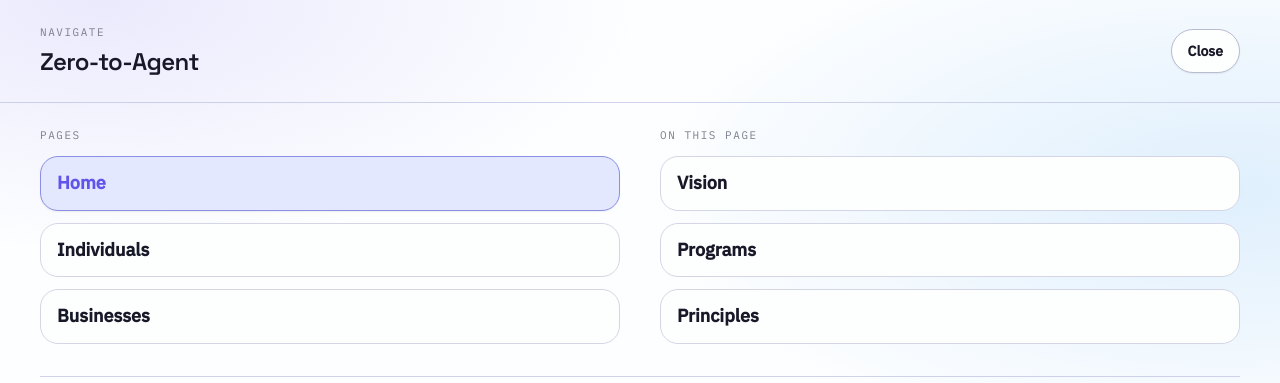
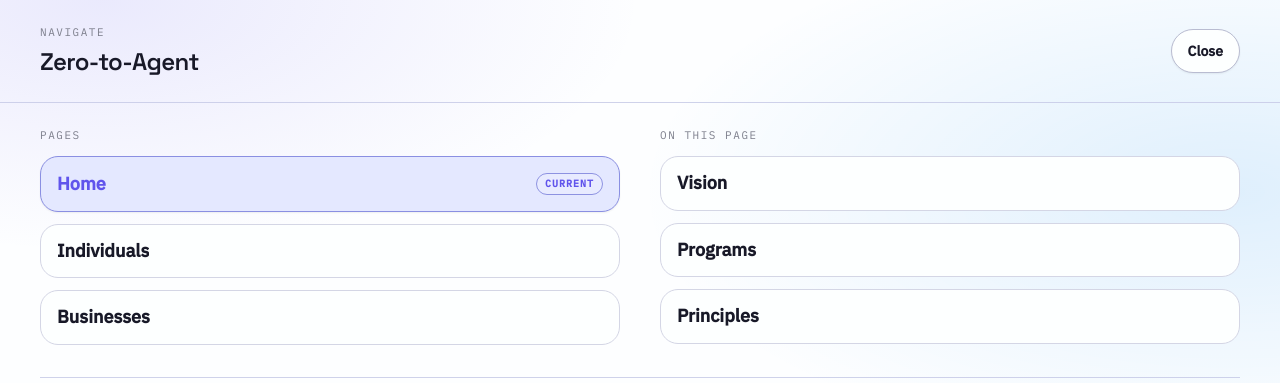
Before and after one commit to itsAR-VR/Z2A, a Next.js app: page / in a window 1280 px wide. Both pictures are taken after a click on the button "Open menu". Shown: the top 383 px of the page. Built offline with nearby package versions, Linux system fonts and the light colour scheme; no server answers.

Commit message:
feat: make menu current-page state explicit

```diff
--- a/src/components/Nav.tsx
+++ b/src/components/Nav.tsx
@@ -477,6 +477,7 @@ export function Nav() {
                             key={link.href}
                             ref={index === 0 ? firstOverlayLinkRef : undefined}
                             href={link.href}
+                            aria-label={isActive ? `${link.label} (current page)` : link.label}
                             aria-current={isActive ? "page" : undefined}
                             onClick={closeMenu}
                             className={`group tilt-hover rounded-[var(--radius-lg)] border px-4 py-4 text-lg font-semibold transition-[background-color,color,border-color,box-shadow] duration-300 [transition-timing-function:var(--ease-expo)] focus-visible:outline-none focus-visible:ring-2 focus-visible:ring-[var(--color-focus)] focus-visible:ring-offset-2 focus-visible:ring-offset-[var(--color-bg)] ${
@@ -485,11 +486,18 @@ export function Nav() {
                                 : "border-[var(--color-border)] bg-[var(--color-surface)] text-[var(--color-text)] hover:border-[color-mix(in_oklch,var(--color-accent)_36%,var(--color-border-strong))] hover:shadow-[var(--shadow-md)]"
                             }`}
                           >
-                            <span className="flip-label" data-flip-disabled={isActive ? "true" : "false"}>
-                              <span className="flip-label__primary">{link.label}</span>
-                              <span aria-hidden="true" className="flip-label__secondary">
-                                {link.label}
+                            <span className="flex items-center justify-between gap-3">
+                              <span className="flip-label" data-flip-disabled={isActive ? "true" : "false"}>
+                                <span className="flip-label__primary">{link.label}</span>
+                                <span aria-hidden="true" className="flip-label__secondary">
+                                  {link.label}
+                                </span>
                               </span>
+                              {isActive ? (
+                                <span className="rounded-full border border-[color-mix(in_oklch,var(--color-accent)_45%,var(--color-border-strong))] bg-[color-mix(in_oklch,var(--color-accent)_12%,var(--color-surface))] px-2 py-0.5 text-[10px] font-mono tracking-[0.1em] uppercase text-[var(--color-accent)]">
+                                  Current
+                                </span>
+                              ) : null}
                             </span>
                           </Link>
                         );
```
